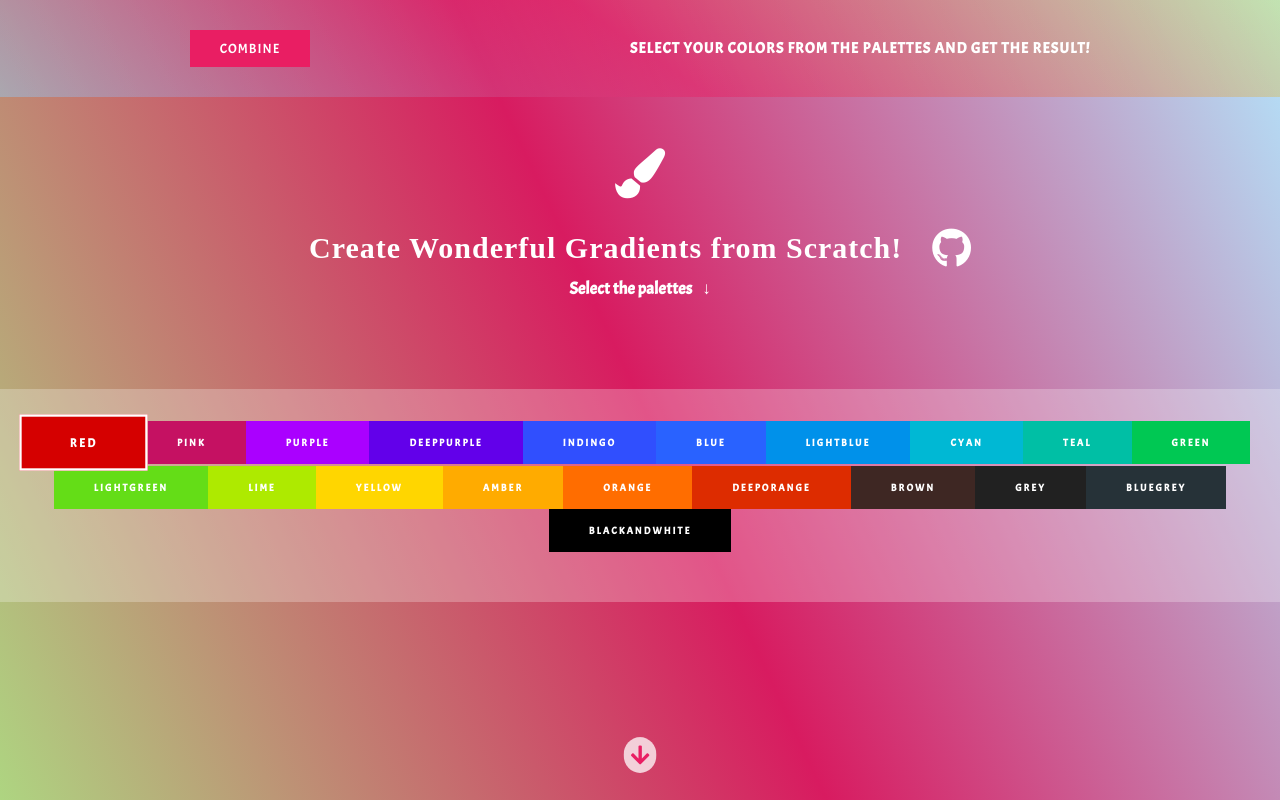
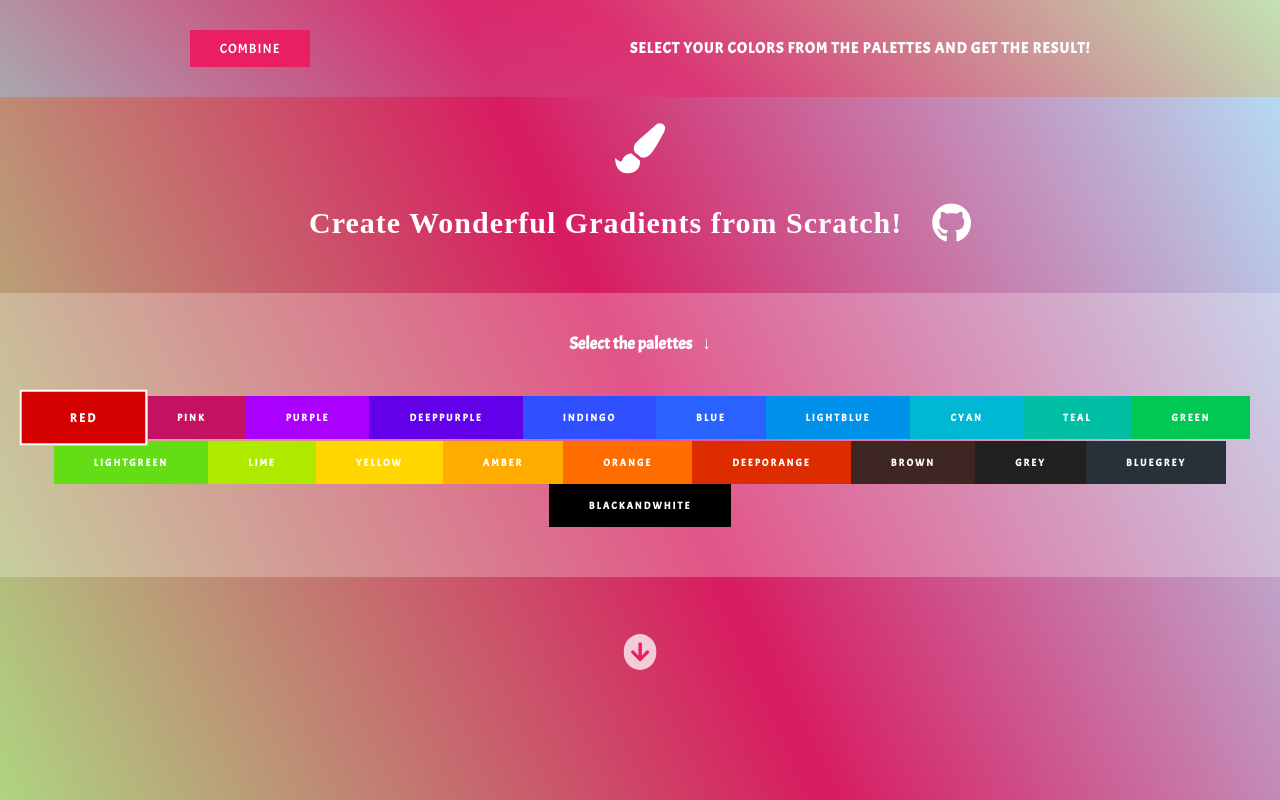
Before and after one commit to Gillis86/create-css-gradients-react-app, a React app: page / in a window 1280 px wide. Both pictures are taken after a click on the element "RED". Shown: the top 800 px of the page. Built offline with nearby package versions, Linux system fonts and the light colour scheme; a web font is replaced by a local one.

Commit message:
improve header conf

```diff
--- a/src/App.js
+++ b/src/App.js
@@ -215,7 +215,7 @@ hideResult(){
   render() {
     let palettesRendering = null;
     let result = null;
-    let ScrollBtn = null;
+    /* let ScrollBtn = null; */
     if(this.state.palettes.length !== 0){
       const palettes = this.state.palettes
       palettesRendering = (
@@ -223,7 +223,7 @@ hideResult(){
         <Navbar
         showResult={()=>this.showResultHandler()}
         />
-        <div ref="palettes" className="palettes">
+        <div id="palettesID" className="palettes">
         {palettes.map(palette => {
             return <Palette
                       key={palette.label}
@@ -238,22 +238,6 @@ hideResult(){
         </div>
       </div>
       );
-      ScrollBtn = (
-        <div className="scroll"
-        onClick={
-          ()=> {
-            const palettesDOMRef = this.refs.palettes
-            const pos = palettesDOMRef.offsetTop
-            window.scrollTo({
-            top:pos,
-            behavior:'smooth'
-          })
-        }
-        }
-        >
-          <i className="fas fa-arrow-down scroll__icon fa-3x"></i>
-        </div>
-      )
     }
 
     if(this.state.showResult){
@@ -286,13 +270,11 @@ hideResult(){
             labels:Object.keys(this.state.data),
             colors:this.state.data
           }}
+          showBtnScroll={this.state.palettes.length !== 0}
           activePalettes={
             this.state.palettes
           }
         />
-        <div className="scroll__wrapper">
-        {ScrollBtn}
-        </div>
 
         <main className="main">
         {palettesRendering}
--- a/src/App.scss
+++ b/src/App.scss
@@ -22,6 +22,7 @@
     background: rgba(#e0e0e0,.45)
   }
 
+
   button{
     font-family: 'Acme', sans-serif;
   }
@@ -38,7 +39,6 @@
     flex-direction:column;
     justify-content: flex-start;
     align-items: center;
-    margin:5rem auto;
   }
 
   .palettes{
@@ -73,44 +73,3 @@
 
     }
   }
-
-
-  .scroll{
-    position: relative;
-    z-index:999999999;
-    &__wrapper{
-      width:100%;
-      display: flex;
-      justify-content: center;
-      margin-top:-5rem;
-
-    }
-
-    margin-top:-2rem;
-    margin-bottom:2rem;
-    font-weight: bold;
-
-    &__icon{
-      animation: pulse 2s infinite;
-      transition: transform .2s;
-      background: rgba(#fff,.75);;
-      color:rgb(233, 30, 99);
-      padding:1rem;
-      border-radius:50%;
-      cursor:pointer;
-    }
-  }
-
-  @keyframes pulse{
-    0%{
-      transform:scale(1.4)
-    }
-
-    50%{
-      transform:scale(.7)
-    }
-
-    100%{
-      transform: scale(1.4)
-    }
-  }
--- a/src/Components/Gradient.js
+++ b/src/Components/Gradient.js
@@ -5,15 +5,22 @@ import './Gradient.scss';
 
 
 class Gradient extends Component {
-    state = {
-        linearAngle:null,
-        radialPosX:null,
-        radialPosY:null
-    }
 
     componentWillMount(){
         this.props.setPermutations()
+        console.log('[Gradient.js] componentWillMount')
 
+
+    }
+
+   /*  shouldComponentUpdate(nextProps){
+        console.log('next',nextProps.linearAngle)
+        console.log('this',this.props.linearAngle)
+        //return nextProps.linearAngle !== this.props.linearAngle
+        return true
+    } */
+
+    componentWillUpdate(){
 
     }
 
@@ -32,6 +39,8 @@ class Gradient extends Component {
 
 
     render(){
+
+        console.log('[Gradient.js] render start')
        const {colors, mode, radialShape, radialPosX, radialPosY, linearAngle, changeGradientProps} = this.props
 
 
@@ -50,16 +59,19 @@ class Gradient extends Component {
 
             controls=(
                 <div className="gradient__linear">
-                    <input type="number" onChange={
-                        (event)=> this.setState({linearAngle:event.target.value})
+                    <input ref="lA" type="number" defaultValue={
+                        linearAngle
                     } />
                     <button className="gradient__linear--btn gradient__controls--btn" onClick={
                         ()=>{
-
+                                //console.log(this.refs.lA.value)
+                                //if(typeof this.refs.lA.value === 'string' && this.refs.lA.value !== ''){
                                     changeGradientProps({
-                                    prop:this.state.linearAngle,
+                                        prop:this.refs.lA.value,
                                         label:'linearAngle'
                                     })
+                                //}
+
 
 
                         }
@@ -94,30 +106,35 @@ class Gradient extends Component {
                     </select>
                     <div className="gradient__radial--pos">
                         <div>
-                            <input type="number" name="" id="" onChange={
-                                (event)=> this.setState({radialPosX:event.target.value})
-                            }/>
+                            <input ref="rPX" type="number" name="" id="" defaultValue={
+                        radialPosX
+                    } />
                             <button className="gradient__controls--btn" onClick={
                                 ()=>{
+
+                                    //if(typeof this.refs.rPX.value === 'string' && this.refs.rPX.value !== ''){
                                         changeGradientProps({
-                                        prop:this.state.radialPosX,
+                                            prop:this.refs.rPX.value,
                                             label:'radialPosX'
                                         })
+                                    //}
                                 }
 
 
                             }>set X (%)</button>
                         </div>
                         <div>
-                            <input type="number" name="" id="" onChange={
-                                (event)=> this.setState({radialPosY:event.target.value})
-                            }/>
+                            <input ref="rPY" type="number" name="" id="" defaultValue={
+                        radialPosY
+                    } />
                             <button className="gradient__controls--btn" onClick={
                                 ()=>{
+                                    //if(typeof this.refs.rPY.value === 'string' && this.refs.rPY.value !== ''){
                                         changeGradientProps({
-                                        prop:this.state.radialPosY,
+                                            prop:this.refs.rPY.value,
                                             label:'radialPosY'
                                         })
+                                    //}
                                 }
 
 
@@ -202,12 +219,6 @@ class Gradient extends Component {
                            this.props.colors.map(color=>{
                             return <div
                             key={color}
-                            onClick={
-                                ()=>{
-
-
-                                }
-                            }
                             style={
                                 {
                                     background:color,
--- a/src/Components/Header.js
+++ b/src/Components/Header.js
@@ -5,7 +5,25 @@ import './ColorsTable.scss';
 
 
 function Header(props) {
-
+  let ScrollBtn;
+    if(props.showBtnScroll){
+      ScrollBtn = (
+        <div className="scroll"
+        onClick={
+          ()=> {
+            const palettesDOMRef = document.getElementById('palettesID')
+            const pos = palettesDOMRef.offsetTop
+            window.scrollTo({
+            top:pos,
+            behavior:'smooth'
+          })
+        }
+        }
+        >
+          <i className="fas fa-arrow-down scroll__icon fa-3x"></i>
+        </div>
+      )
+    }
 
     const colors = props.colors
 
@@ -16,9 +34,11 @@ function Header(props) {
 
     return (
       <header className="header">
+      <div className="header__heading">
           <div className="header__logo">
             <i className="fas fa-paint-brush fa-5x"></i>
           </div>
+
           <div className="header__intro">
           <h3 className="header__intro--desc">
             Create Wonderful Gradients from Scratch!
@@ -26,10 +46,13 @@ function Header(props) {
             <a href="https://github.com/Gillis86/create-gradient-react-app" rel="noopener noreferrer" target="_blank">
               <i className="fab fa-github fa-4x"></i>
             </a>
+        </div>
+      </div>
 
-        </div>
+
+
+        <div className="colorTable">
         <h3 className="colorTable__heading">Select the palettes</h3>
-        <div className="colorTable">
       <div className="colorTable__labels">
       {colors.labels.map( colorLabel => {
         let values = colors.colors[colorLabel]
@@ -55,6 +78,9 @@ function Header(props) {
 
       </div>
       </div>
+      <div className="scroll__wrapper">
+        {ScrollBtn}
+        </div>
       </header>
     );
 
--- a/src/Components/Header.scss
+++ b/src/Components/Header.scss
@@ -1,6 +1,6 @@
 .header{
     display: flex;
-    width:100%;
+    width:100vw;
     background:linear-gradient(245deg, rgb(179, 229, 252), rgb(216, 27, 96), rgb(174, 213, 129));
     justify-content: center;
 
@@ -8,8 +8,17 @@
     flex-direction: column;
     height:100vh;
 
+
+    &__heading{
+        display: flex;
+        flex-direction: column;
+        justify-content: center;
+    }
+
     &__logo{
         margin-bottom:3rem;
+        width:auto;
+        align-self: center;
         & i{
             color:#fff;
             @media screen and (max-width:600px) {
@@ -49,3 +58,42 @@
         }
     }
 }
+
+
+.scroll{
+    /* position: relative;
+    z-index:9999999; */
+    &__wrapper{
+      width:100%;
+      display: flex;
+      justify-content: center;
+
+    }
+
+
+    font-weight: bold;
+
+    &__icon{
+      animation: pulse 2s infinite;
+      transition: transform .2s;
+      background: rgba(#fff,.75);;
+      color:rgb(233, 30, 99);
+      padding:1rem;
+      border-radius:50%;
+      cursor:pointer;
+    }
+  }
+
+  @keyframes pulse{
+    0%{
+      transform:scale(1.4)
+    }
+
+    50%{
+      transform:scale(.7)
+    }
+
+    100%{
+      transform: scale(1.4)
+    }
+  }
```
Lines whose indentation alone changed are shown as unchanged.
